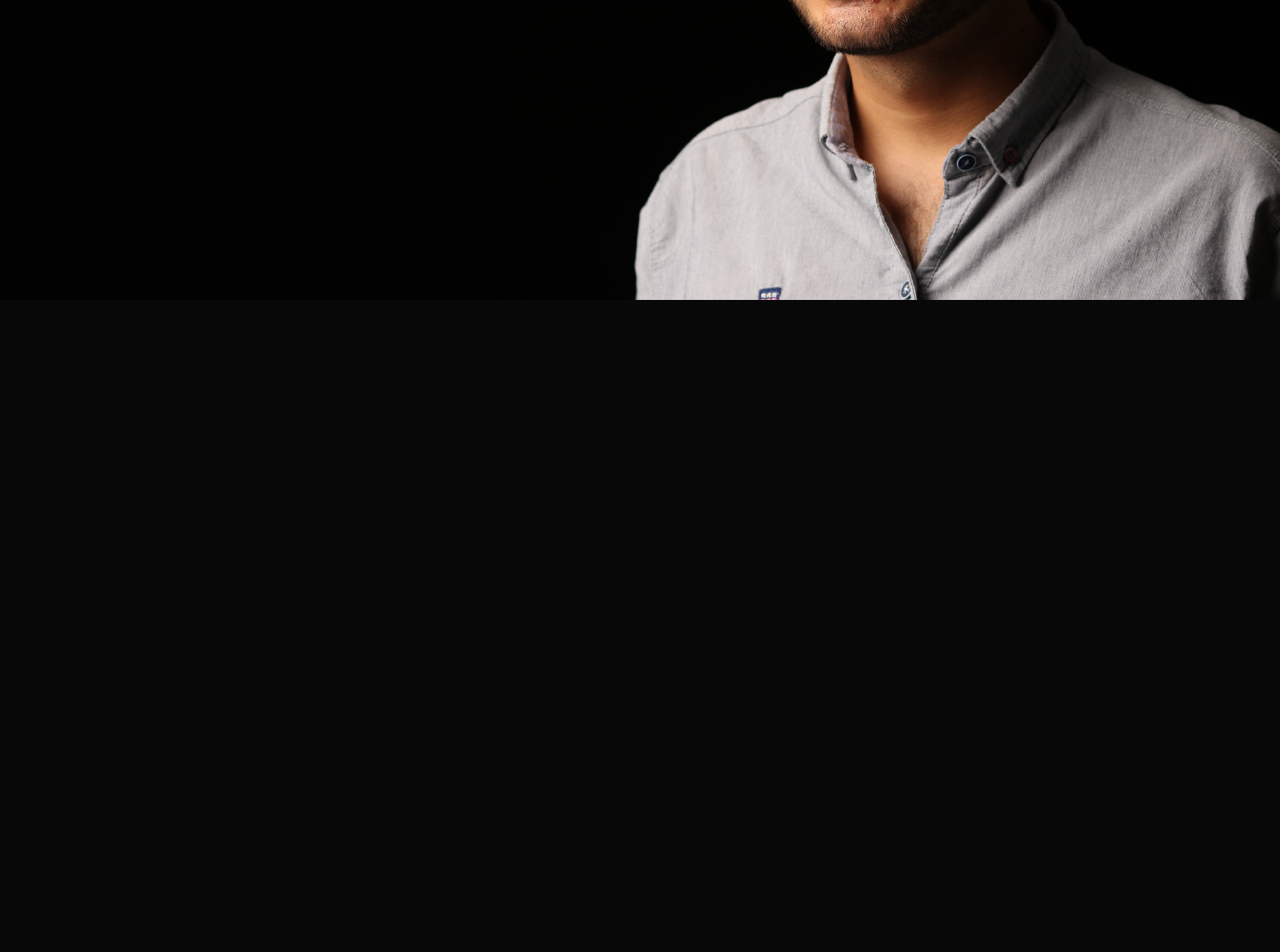
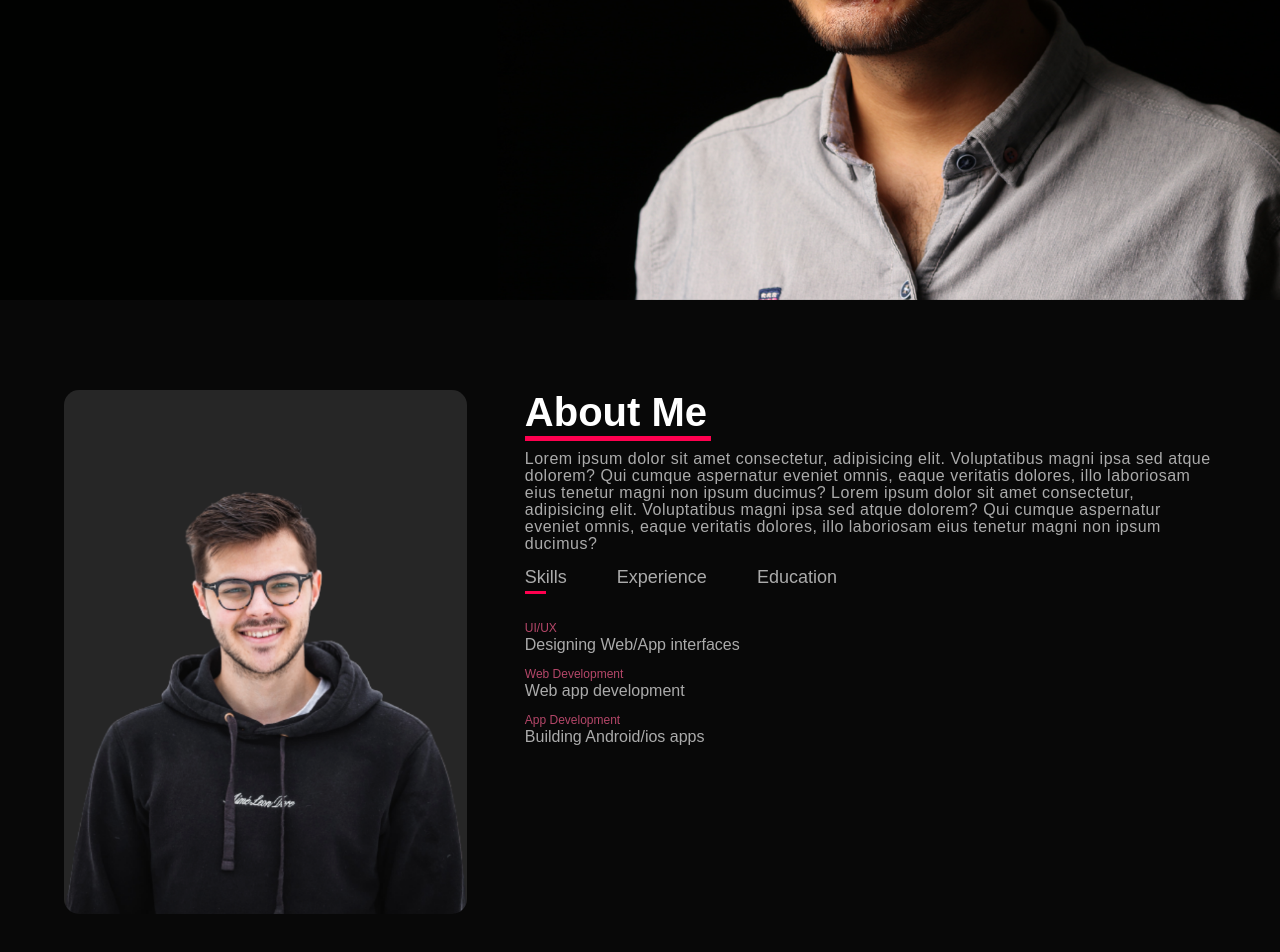
Before and after one commit to suryakanta-mohanty/multipage-site-practice, a plain HTML site: page index.html in a window 1280 px wide. Shown: the part 500-1452 px from the top of the page. Before the commit the page ends 800 px from the top, so only its background shows below. Drawn offline with Linux system fonts and the light colour scheme.

Commit message:
creating the about me section

```diff
--- a/index.html
+++ b/index.html
@@ -25,5 +25,75 @@
       </div>
     </div>
   </div>
+
+  <!--------- about -------->
+
+  <div id="about">
+    <div class="container">
+      <div class="row">
+        <div class="col-1">
+          <img src="./image/user.png" alt="">
+        </div>
+        <div class="col-2">
+          <h2 class="sub-title">About Me</h2>
+
+          <p class="about-text">
+            Lorem ipsum dolor sit amet consectetur, adipisicing elit. Voluptatibus magni ipsa sed atque dolorem?
+            Qui cumque aspernatur eveniet omnis, eaque veritatis dolores, illo laboriosam eius tenetur magni non
+            ipsum ducimus? Lorem ipsum dolor sit amet consectetur, adipisicing elit. Voluptatibus magni ipsa sed atque dolorem?
+            Qui cumque aspernatur eveniet omnis, eaque veritatis dolores, illo laboriosam eius tenetur magni non
+            ipsum ducimus?
+          </p>
+
+          <div class="tab-titles">
+            <p class="tab-links active-link" onclick="openTab('skills')">Skills</p>
+            <p class="tab-links" onclick="openTab('experience')">Experience</p>
+            <p class="tab-links" onclick="openTab('education')">Education</p>
+          </div>
+
+          <div class="tab-contents active-tabs" id="skills">
+            <ul>
+              <li><span>UI/UX</span><br>Designing Web/App interfaces</li>
+              <li><span>Web Development</span><br>Web app development</li>
+              <li><span>App Development</span><br>Building Android/ios apps</li>
+            </ul>
+          </div>
+          <div class="tab-contents" id="experience">
+            <ul>
+              <li><span>2021 - current</span><br>Designing Web/App interfaces</li>
+              <li><span>2019 - 2021</span><br>Web app development</li>
+              <li><span>2017 - 2019</span><br>Building Android/ios apps</li>
+              <li><span>2016 - 2017</span><br>Building Android/ios apps</li>
+            </ul>
+          </div>
+          <div class="tab-contents" id="education">
+            <ul>
+              <li><span>2016</span><br>Designing Web/App interfaces</li>
+              <li><span>2016</span><br>Web app development</li>
+              <li><span>2014</span><br>Building Android/ios apps</li>
+            </ul>
+          </div>
+        </div>
+      </div>
+    </div>
+  </div>
+
+  <script>
+    var tabLinks = document.getElementsByClassName('tab-links');
+    var tabContents = document.getElementsByClassName('tab-contents');
+
+    function openTab(tabNames){
+      for(tabLink of tabLinks){
+        tabLink.classList.remove('active-link');
+      }
+
+      for(tabContent of tabContents){
+        tabContent.classList.remove('active-tabs')
+      }
+
+      event.currentTarget.classList.add('active-link');
+      document.getElementById(tabNames).classList.add('active-tabs');
+    }
+  </script>
 </body>
 </html>
--- a/style.css
+++ b/style.css
@@ -73,3 +73,104 @@ nav ul li a:hover::after{
 .header-text h1 span{
   color: #ff004f;
 }
+
+/* ------ about ------- */
+
+#about{
+  padding: 80px 0;
+  color: #ababab;
+}
+
+.row{
+  display: flex;
+  justify-content: space-between;
+  flex-wrap: wrap;
+}
+
+.col-1{
+  flex-basis: 35%;
+
+}
+
+.col-1 img{
+  width: 100%;
+  border-radius: 15px;
+}
+
+.col-2{
+  flex-basis: 60%;
+}
+
+.col-2 .sub-title{
+  font-size: 40px;
+  font-weight: 600;
+  color: white;
+  position: relative;
+}
+
+.col-2 .sub-title::after{
+  content: '';
+  width: 27%;
+  height: 5px;
+  background-color: #ff004f;
+  position: absolute;
+  left: 0;
+  bottom: -6px;
+}
+
+.about-text{
+  margin: 15px 0;
+  line-height: 17px;
+  letter-spacing: 0.5px;
+}
+
+.tab-titles{
+  display: flex;
+  margin-bottom: 30px;
+}
+
+.tab-links{
+  margin-right: 50px;
+  font-size: 18px;
+  font-weight: 500;
+  cursor: pointer;
+  position: relative;
+
+}
+
+.tab-links::after{
+  content: '';
+  width: 0%;
+  height: 3px;
+  background: #ff004f;
+  position: absolute;
+  left: 0;
+  bottom: -6px;
+  transition: 0.15s ease-out;
+}
+
+.tab-links:hover::after{
+  width: 100%;
+}
+
+.tab-links.active-link::after{
+  width: 50%;
+}
+
+.tab-contents ul li{
+  list-style: none;
+  margin: 10px 0;
+}
+
+.tab-contents ul li span{
+  color: #b54769;
+  font-size: 12px;
+}
+
+.tab-contents{
+  display: none;
+}
+
+.tab-contents.active-tabs{
+  display: block;
+}
```
